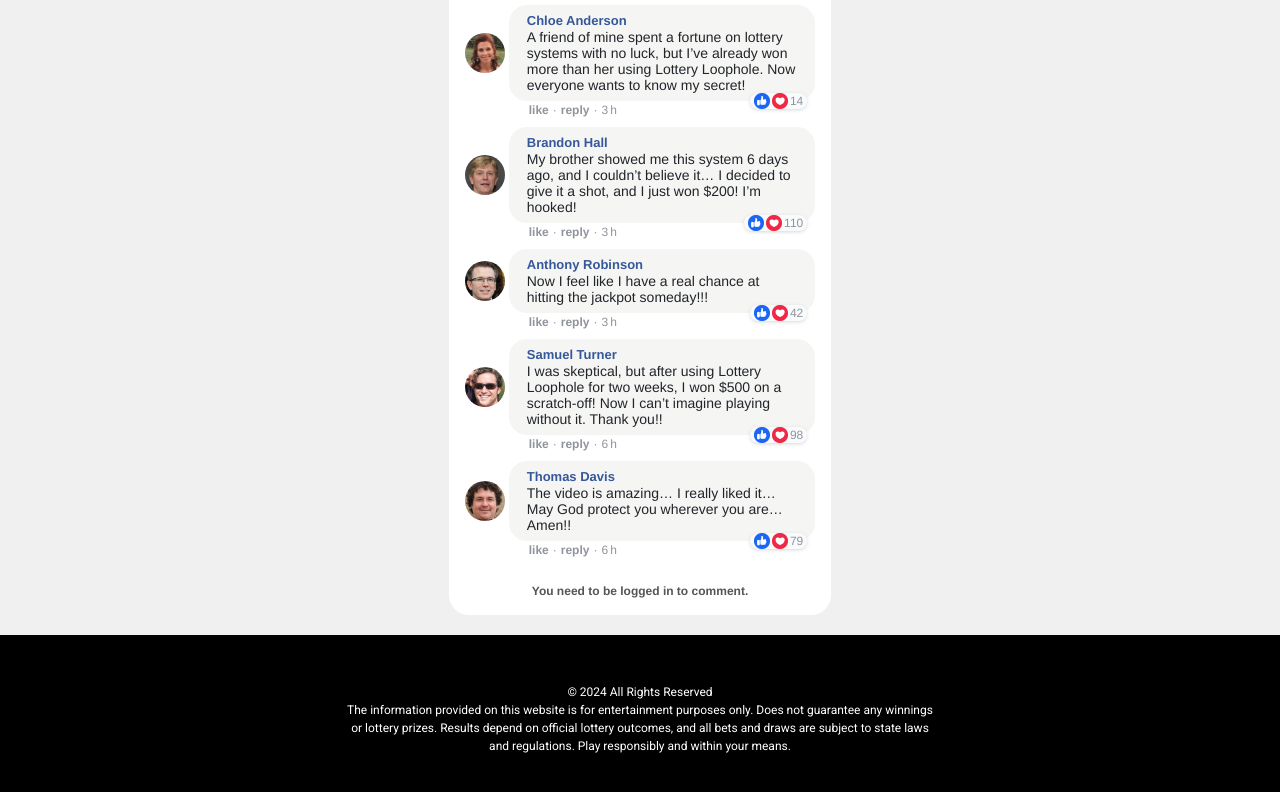
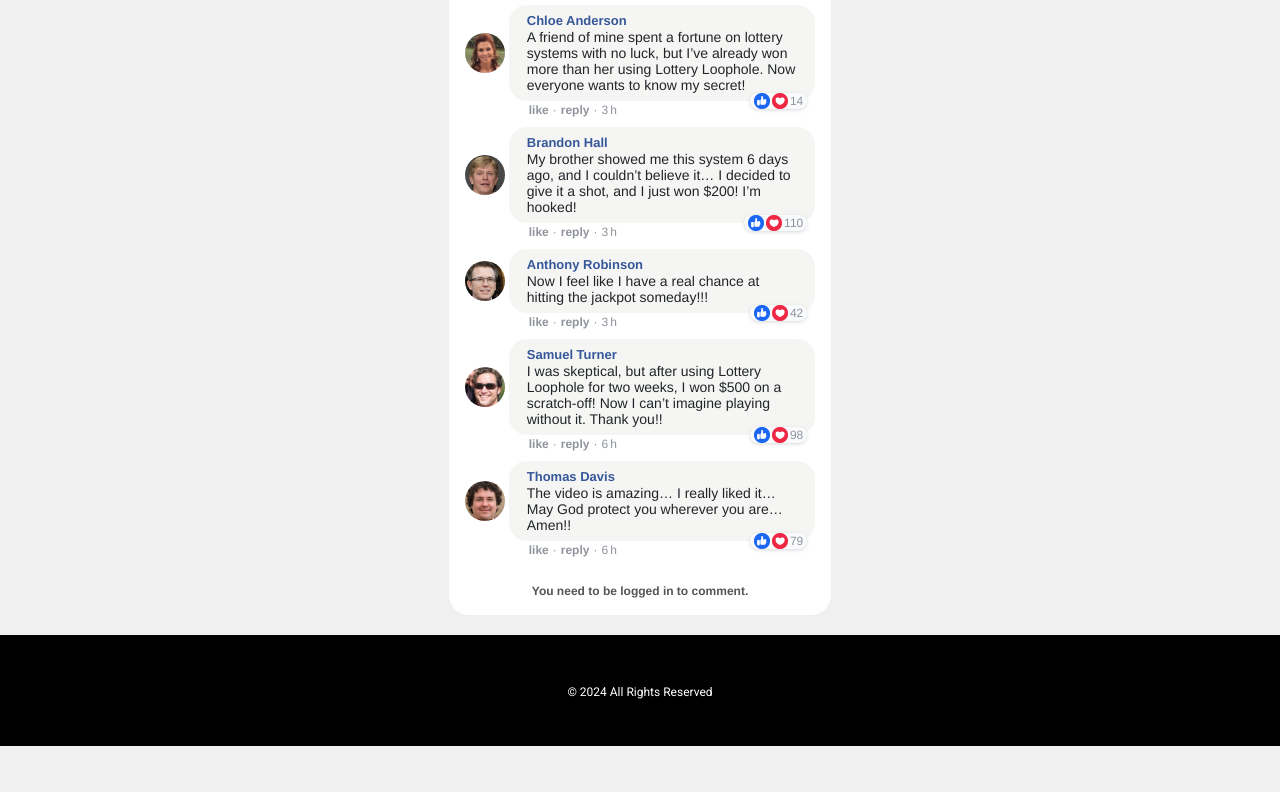
Before and after one commit to Markysgabriel/cashlottooficial.online, a plain HTML site: page entrertainmment/index.html in a window 1280 px wide. Shown: the part 1138-1930 px from the top of the page. After the commit the page ends 1884 px from the top, so only its background shows below. Drawn offline with Linux system fonts and the light colour scheme; a script that the page names is missing; a web font is replaced by a local one.

Commit message:
Update index.html

```diff
--- a/entrertainmment/index.html
+++ b/entrertainmment/index.html
@@ -774,7 +774,7 @@ I’m going to try Lottery Loophole now! Thank you for sharing this secret! God
          <div class="container">
             <div class="row">
                <div class="col-12">
-                  <p><br>© 2024 All Rights Reserved<br>The information provided on this website is for entertainment purposes only. Does not guarantee any winnings or lottery prizes. Results depend on official lottery outcomes, and all bets and draws are subject to state laws and regulations. Play responsibly and within your means.</p>
+                  <p><br>© 2024 All Rights Reserved<br></p>
                </div>
             </div>
          </div>
```
